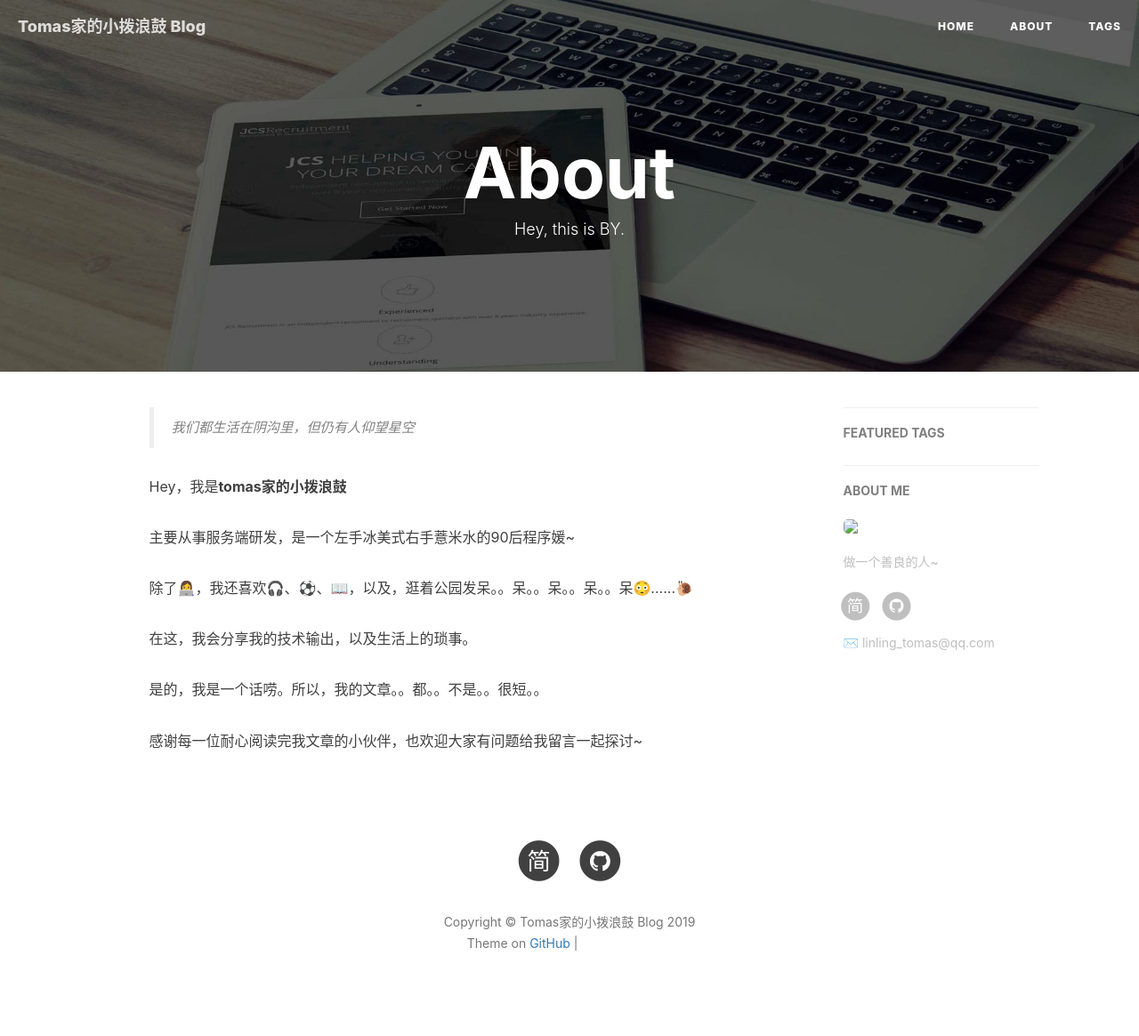
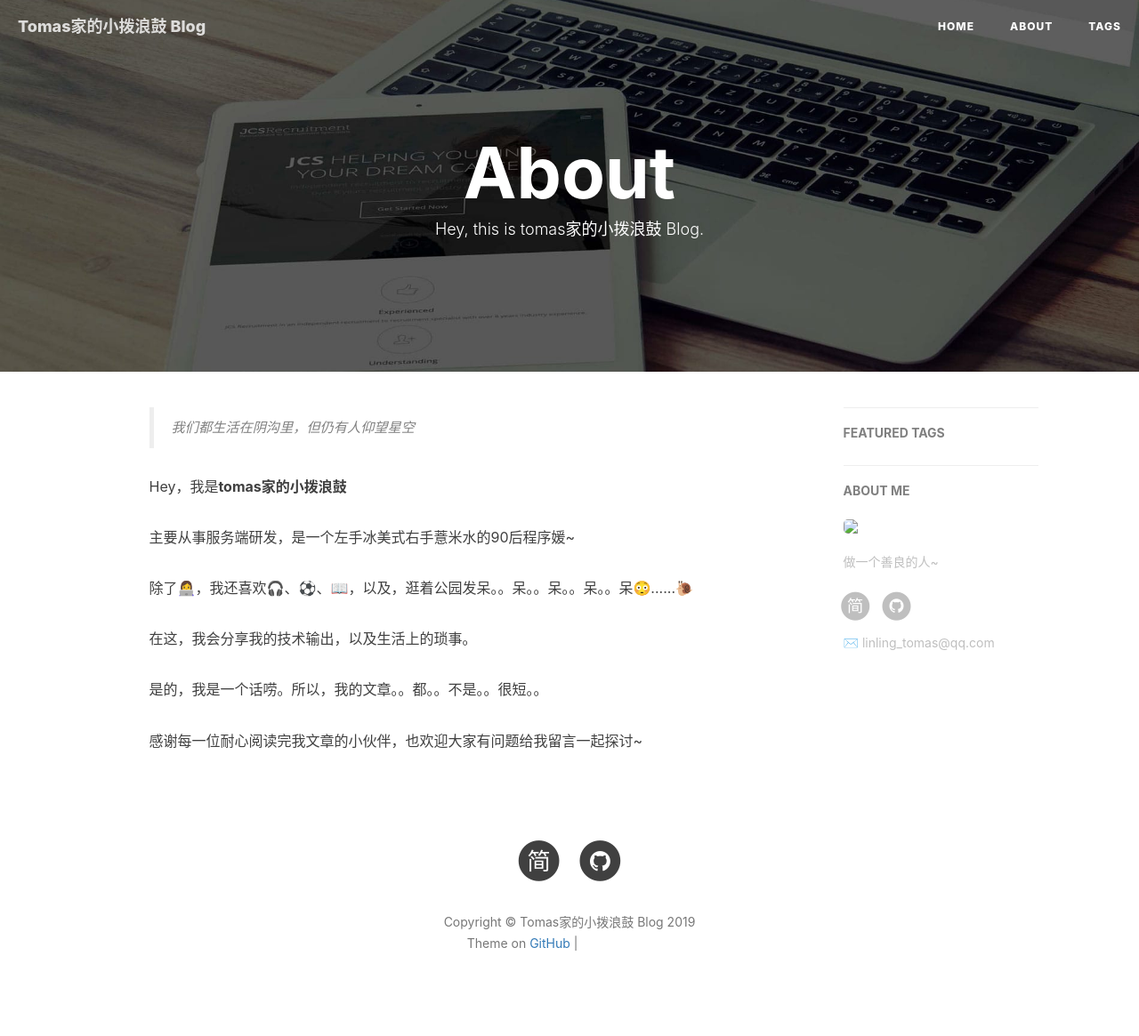
Before and after one commit to icql/programming_blog, a Jekyll site: the page built from about.html, in a window 1280 px wide. Shown: the whole page at 89% size. Built offline with Jekyll 4.4.1, drawn with Linux system fonts in a browser that asks for light colours; nearby versions of some CDN libraries; comment, search, counter and statistics services are not loaded; grey boxes are pictures that could not be loaded.

Commit message:
first post

```diff
--- a/about.html
+++ b/about.html
@@ -1,7 +1,7 @@
 ---
 layout: page
 title: "About"
-description: "Hey, this is BY."
+description: "Hey, this is tomas家的小拨浪鼓 Blog."
 header-img: "img/post-bg-rwd.jpg"
 ---
 
```
